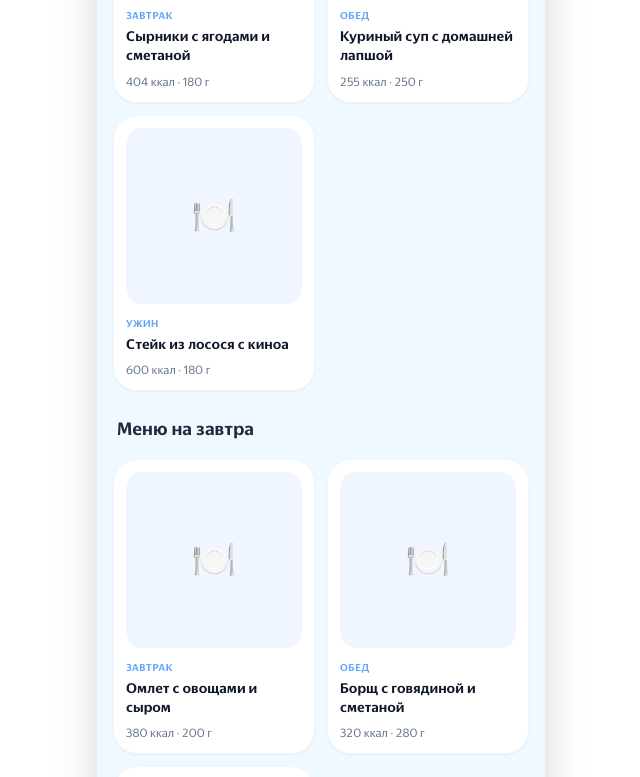
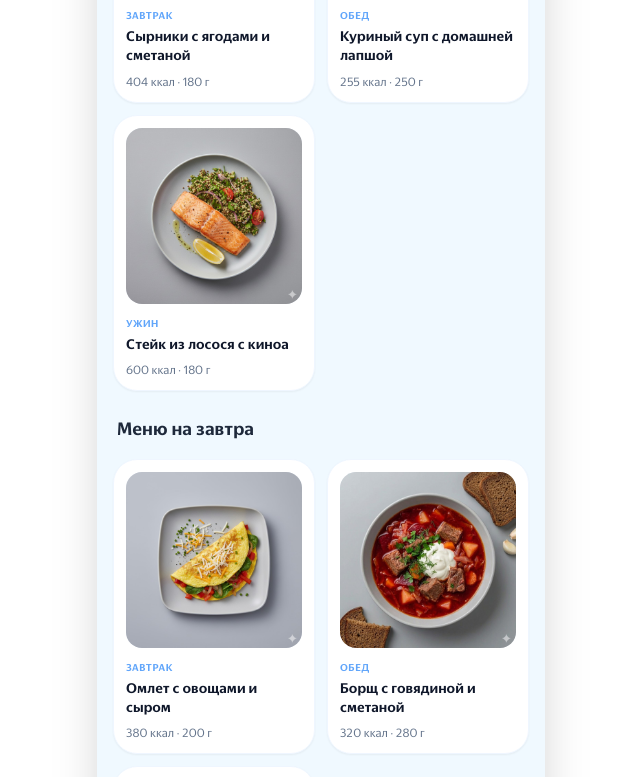
Before and after one commit to nikishks/lavka-daily-prototype, a React (Vite) app: page / in a window 1280 px wide. Shown: the part 1100-1877 px from the top of the page, without its empty margins (319-959 px from the left). Built offline with nearby package versions, Linux system fonts and the light colour scheme.

Commit message:
Update App.jsx

```diff
--- a/src/App.jsx
+++ b/src/App.jsx
@@ -55,7 +55,7 @@
       fat: 22,
       carbs: 32,
       weight: 180,
-      image: 'https://images.unsplash.com/photo-1565299624946-b28f40a0ae38?auto=format&fit=crop&w=400&q=80',
+      image: '/images/dishes/101-syrniki.jpg',
       rationIds: ['normal', 'sport', 'vegan']
     },
     {
@@ -67,7 +67,7 @@
       fat: 8,
       carbs: 28,
       weight: 250,
-      image: 'https://images.unsplash.com/photo-1547592166-23acbe3a624b?auto=format&fit=crop&w=400&q=80',
+      image: '/images/dishes/102-kurinyj-sup.jpg',
       rationIds: ['normal', 'lowcal']
     },
     {
@@ -79,7 +79,7 @@
       fat: 28,
       carbs: 38,
       weight: 180,
-      image: 'https://images.unsplash.com/photo-1467003909585-2f8a7270028d?auto=format&fit=crop&w=400&q=80',
+      image: '/images/dishes/103-stejk-losos.jpg',
       rationIds: ['normal', 'lowcal', 'sport']
     },
     {
@@ -91,7 +91,7 @@
       fat: 32,
       carbs: 58,
       weight: 300,
-      image: 'https://images.unsplash.com/photo-1604908176997-125f25cc6f3d?auto=format&fit=crop&w=400&q=80',
+      image: '/images/dishes/104-kotlety.jpg',
       rationIds: ['normal', 'sport']
     },
     {
@@ -103,7 +103,7 @@
       fat: 24,
       carbs: 38,
       weight: 220,
-      image: 'https://images.unsplash.com/photo-1512621776951-a57141f2eefd?auto=format&fit=crop&w=400&q=80',
+      image: '/images/dishes/105-bowl-avokado.jpg',
       rationIds: ['vegan', 'lowcal']
     }
   ],
@@ -117,7 +117,7 @@
       fat: 24,
       carbs: 18,
       weight: 200,
-      image: 'https://images.unsplash.com/photo-1613564834361-1e5c8b8b5e5e?auto=format&fit=crop&w=400&q=80',
+      image: '/images/dishes/201-omlet.jpg',
       rationIds: ['normal', 'sport', 'lowcal']
     },
     {
@@ -129,7 +129,7 @@
       fat: 12,
       carbs: 32,
       weight: 280,
-      image: 'https://images.unsplash.com/photo-1547592166-23acbe3a624b?auto=format&fit=crop&w=400&q=80',
+      image: '/images/dishes/202-borshch.jpg',
       rationIds: ['normal', 'sport']
     },
     {
@@ -141,7 +141,7 @@
       fat: 15,
       carbs: 48,
       weight: 250,
-      image: 'https://images.unsplash.com/photo-1603133872878-684f208fb84b?auto=format&fit=crop&w=400&q=80',
+      image: '/images/dishes/203-grechka.jpg',
       rationIds: ['normal', 'sport', 'lowcal']
     },
     {
@@ -153,7 +153,7 @@
       fat: 35,
       carbs: 55,
       weight: 300,
-      image: 'https://images.unsplash.com/photo-1621996346565-e3dbc646d9a9?auto=format&fit=crop&w=400&q=80',
+      image: '/images/dishes/204-pasta.jpg',
       rationIds: ['normal', 'sport']
     },
     {
@@ -165,7 +165,7 @@
       fat: 18,
       carbs: 32,
       weight: 200,
-      image: 'https://images.unsplash.com/photo-1512621776951-a57141f2eefd?auto=format&fit=crop&w=400&q=80',
+      image: '/images/dishes/205-salat-kinoa.jpg',
       rationIds: ['vegan', 'lowcal']
     },
     {
@@ -177,7 +177,7 @@
       fat: 18,
       carbs: 42,
       weight: 220,
-      image: 'https://images.unsplash.com/photo-1565299624946-b28f40a0ae38?auto=format&fit=crop&w=400&q=80',
+      image: '/images/dishes/206-zapekanka.jpg',
       rationIds: ['normal', 'sport']
     }
   ],
@@ -484,15 +484,27 @@
   );
 };
 
-// 6. MealCard (Карточка блюда без картинки)
+// 6. MealCard (Карточка блюда с картинкой)
 /**
  * @param {{dish: Meal}} props
  */
-const MealCard = ({ dish }) => (
+const MealCard = ({ dish }) => {
+  const [imageError, setImageError] = useState(false);
+
+  return (
     <div className="bg-white rounded-[24px] p-3 shadow-sm h-full flex flex-col border border-blue-50 hover:shadow-lg transition-shadow">
-    {/* Вместо картинки — цветной блок с иконкой или инициалами */}
+      {/* Изображение блюда */}
       <div className="relative aspect-square mb-3 rounded-2xl overflow-hidden bg-blue-50 flex items-center justify-center">
+        {imageError ? (
           <span className="text-4xl">🍽️</span>
+        ) : (
+          <img
+            src={dish.image}
+            alt={dish.name}
+            className="w-full h-full object-cover"
+            onError={() => setImageError(true)}
+          />
+        )}
       </div>
 
     <div className="flex-1 flex flex-col">
@@ -508,6 +520,7 @@
     </div>
     </div>
   );
+};
 
 
 // 7. FAQ Component (свернутый по умолчанию)
```
Lines whose indentation alone changed are shown as unchanged.
